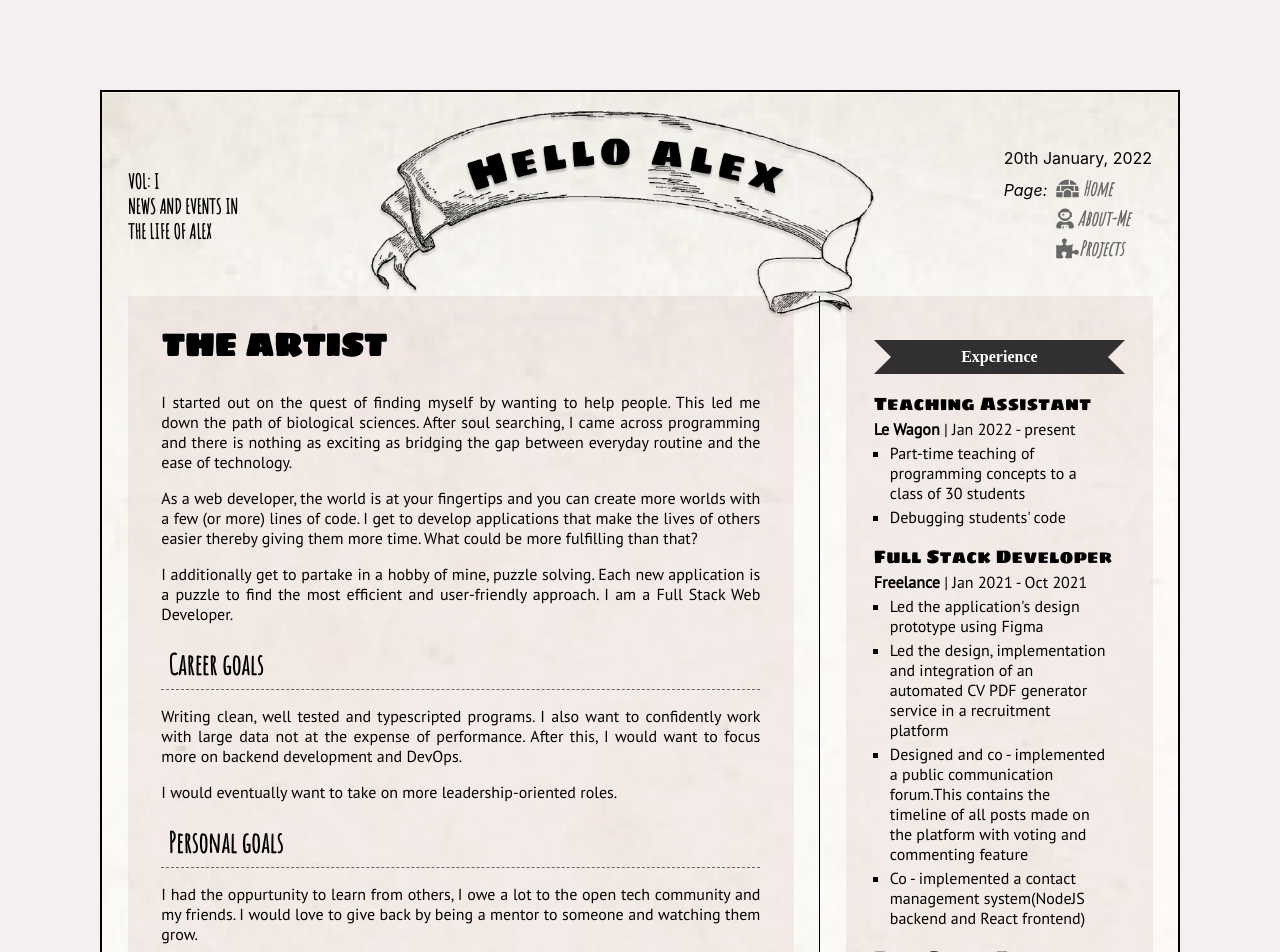
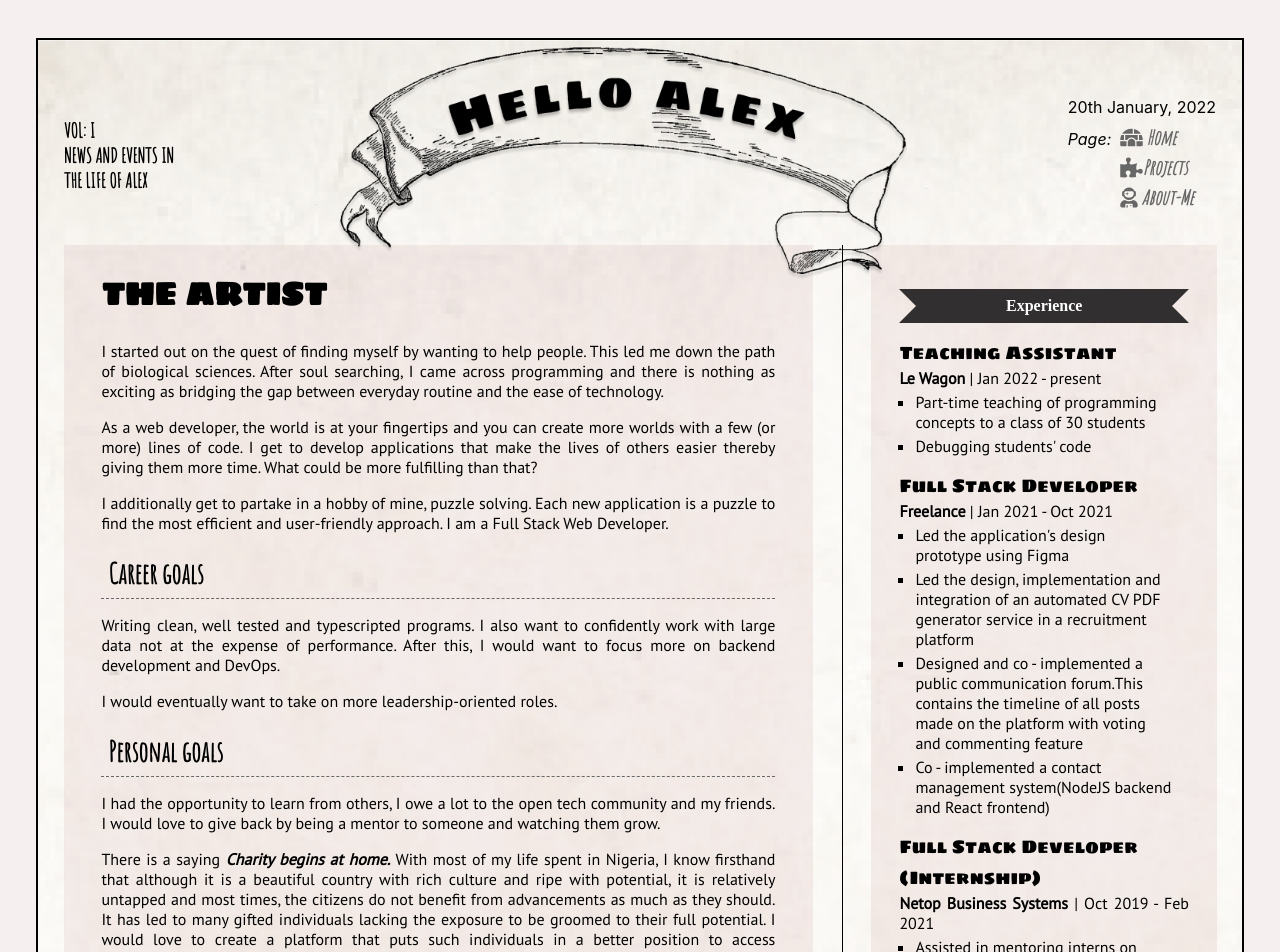
Before and after one commit to randomartlover/personal-portfolio, a React (Create React App) app: page /about in a window 1280 px wide. Shown: the top 952 px of the page. Built offline with nearby package versions, Linux system fonts and the light colour scheme; a web font is replaced by a local one.

Commit message:
typo fixed, navbar links reorganised, banner margin adjusted, typo in about-me file fixed

```diff
--- a/src/assets/stylesheets/components/_banner.scss
+++ b/src/assets/stylesheets/components/_banner.scss
@@ -1,9 +1,9 @@
 .banner {
   background: url("../../images/paper.png"), white;
   border: 2px solid black;
-  width: 80%;
+  width: 90%;
   max-width: 1250px;
-  margin: 7% auto;
+  margin: 3% auto;
   padding: 2%;
   background-repeat: no-repeat;
   background-size: cover;
--- a/src/components/Navbar.js
+++ b/src/components/Navbar.js
@@ -17,8 +17,8 @@ function Navbar() {
           Page: &nbsp;
           <div className='links'>
             <p><Link to="/"><i className="fas fa-igloo"/> Home </Link></p>
+            <p><Link to="/projects"><i className="fas fa-puzzle-piece"/>Projects</Link></p>
             <p><Link to="/about"><i className="fas fa-user-astronaut"/> About-Me </Link></p>
-            <p><Link to="/projects"><i className="fas fa-puzzle-piece"/>Projects</Link></p>
           </div>
         </em>
       </div>
--- a/src/pages/AboutMe.js
+++ b/src/pages/AboutMe.js
@@ -123,7 +123,7 @@ function AboutMe() {
               <p>Writing clean, well tested and typescripted programs. I also want to confidently work with large data not at the expense of performance. After this, I would want to focus more on backend development and DevOps.</p>
               <p>I would eventually want to take on more leadership-oriented roles.</p>
               <h3 className='underline-full'>Personal goals</h3>
-              <p>I had the oppurtunity to learn from others, I owe a lot to the open tech community and my friends. I would love to give back by being a mentor to someone and watching them grow.</p>
+              <p>I had the opportunity to learn from others, I owe a lot to the open tech community and my friends. I would love to give back by being a mentor to someone and watching them grow.</p>
               <p>There is a saying <em><strong>Charity begins at home.</strong></em> With most of my life spent in Nigeria, I know firsthand that although it is a beautiful country with rich culture and ripe with potential, it is relatively untapped and most times, the citizens do not benefit from advancements as much as they should. It has led to many gifted individuals lacking the exposure to be groomed to their full potential. I would love to create a platform that puts such individuals in a better position to access oppurtunities.</p>
               <h3 className='underline-full'>Hobbies</h3>
             {
--- a/src/pages/Projects.js
+++ b/src/pages/Projects.js
@@ -2,6 +2,7 @@ import React from 'react';
 import LeftPanel from '../components/LeftPanel';
 import RightPanel from '../components/RightPanel';
 import Navbar from '../components/Navbar';
+import Footer from '../components/Footer';
 import Banner from '../components/Banner';
 import { Link } from 'react-router-dom';
 import Card from '../components/Card';
@@ -106,6 +107,7 @@ function Projects() {
             }
         </RightPanel>
       </div>
+      <Footer />
     </Banner>
   );
 }
```
